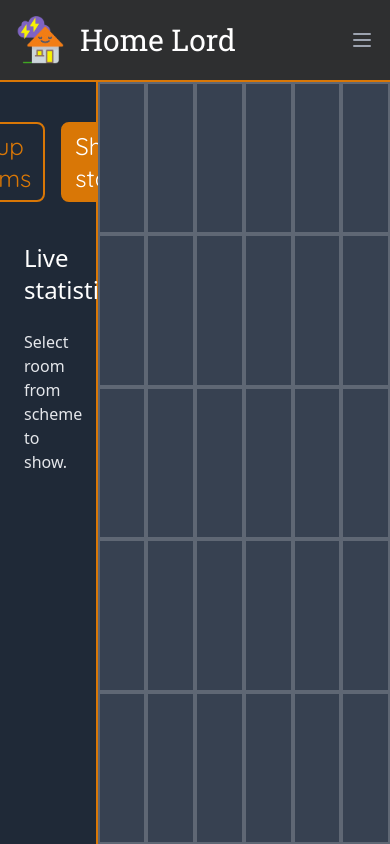
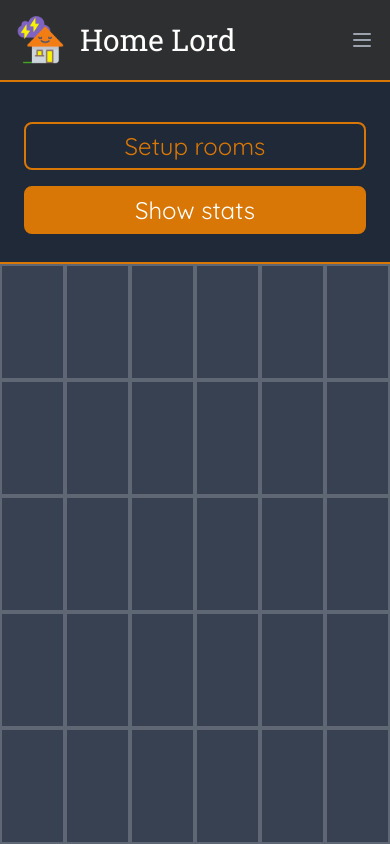
Before and after one commit to localhost-2137/frontend-coding-night-23, a React (Vite) app: page /home-scheme/stats in a window 390 px wide. Built offline with nearby package versions, Linux system fonts and the light colour scheme.

Commit message:
fix styles in home scheme

```diff
--- a/src/Atoms.ts
+++ b/src/Atoms.ts
@@ -7,7 +7,7 @@ const userAtom = atom(getUserObject());
 // atoms for home scheme
 const selectedRoomAtom = atom<SelectedRoom | null>(null);
 const roomsAtom = atom<Room[]>([]);
-const squaresAtom = atom<Square[]>(Array.from({length: 30}, (v, i) => ({
+const squaresAtom = atom<Square[]>(Array.from({length: 30}, (_v, i) => ({
         id: Date.now() + i,
         posX: i % 10,
         posY: Math.floor(i / 10),
--- a/src/Pages/HomeScheme/Components/GridRoom.tsx
+++ b/src/Pages/HomeScheme/Components/GridRoom.tsx
@@ -47,7 +47,7 @@ export default function GridRoom({id, title}: GridRoomProps) {
                     className="absolute top-0 text-center right-0 w-4 h-4 rounded p-3 flex justify-center items-center bg-red-700">
                     <span><TbX/></span>
                 </div>}
-                <span className="text-green-700 absolute bottom-8 text-3xl"><TbUserHexagon/></span>
+                <span className="text-green-700 absolute bottom-8 text-xl"><TbUserHexagon/></span>
             </div>
         </div>
     )
--- a/src/Pages/HomeScheme/Components/Sidebars/AddRoomSidebar.tsx
+++ b/src/Pages/HomeScheme/Components/Sidebars/AddRoomSidebar.tsx
@@ -36,19 +36,20 @@ export default function AddRoomSidebar() {
     }, []);
 
     return (
-        <div className="w-[25%] bg-gray-800 h-full px-6 py-4 border-r-2 border-r-amber-600">
-            <div className="w-full flex gap-4 justify-center items-center py-6">
+        <div className="md:w-[25%] w-full bg-gray-800 md:h-full h-[30%] overflow-auto px-6 py-4 text-white md:border-r-2 md:border-r-amber-600
+        border-b-2 border-b-amber-600">
+            <div className="w-full flex-col px-4 xl:flex-row flex gap-4 justify-center items-center py-6">
                 <Button
                     type={location.pathname === "/home-scheme/room" ? "default" : "alt"} isLink={true}
-                    className={`px-3 py-1.5 rounded`}
+                    className={`px-3 py-1.5 rounded`} width={"w-full"}
                     to="/home-scheme/room">Setup rooms</Button>
                 <Button
                     type={location.pathname === "/home-scheme/stats" ? "default" : "alt"} isLink={true}
-                    className={`px-3 py-1.5 rounded`}
+                    className={`px-3 py-1.5 rounded`} width={"w-full"}
                     to="/home-scheme/stats">Show stats</Button>
             </div>
             <h2 className="text-2xl pt-4">Select room</h2>
-            <div className="grid grid-cols-2 gap-4 py-6">
+            <div className="grid grid-cols-1 xl:grid-cols-2 gap-4 py-6">
                 {rooms.map((room) => (
                     <RoomBox isLocked={room.isLocked} active={selectedRoom && selectedRoom.id === room.id || false}
                              key={room.id}
--- a/src/Pages/HomeScheme/Components/Sidebars/LiveStatsSidebar.tsx
+++ b/src/Pages/HomeScheme/Components/Sidebars/LiveStatsSidebar.tsx
@@ -6,15 +6,16 @@ export default function LiveStatsSidebar() {
     const location = useLocation()
 
     return (
-        <div className="w-[25%] bg-gray-800 h-full px-6 py-4 text-white border-r-2 border-r-amber-600">
-            <div className="w-full flex gap-4 justify-center items-center py-6">
+        <div className="md:w-[25%] w-full bg-gray-800 md:h-full h-[30%] overflow-auto px-6 py-4 text-white md:border-r-2 md:border-r-amber-600
+        border-b-2 border-b-amber-600">
+            <div className="w-full flex flex-col xl:flex-row gap-4 justify-center items-center py-6">
                 <Button
                     type={location.pathname === "/home-scheme/room" ? "default" : "alt"} isLink={true}
-                    className={`px-3 py-1.5 rounded`}
+                    className={`px-3 py-1.5 rounded`} width={"w-full"}
                     to="/home-scheme/room">Setup rooms</Button>
                 <Button
                     type={location.pathname === "/home-scheme/stats" ? "default" : "alt"} isLink={true}
-                    className={`px-3 py-1.5 rounded`}
+                    className={`px-3 py-1.5 rounded`} width={"w-full"}
                     to="/home-scheme/stats">Show stats</Button>
             </div>
             <h2 className="text-2xl pt-4">Live statistics</h2>
--- a/src/Pages/HomeScheme/HomeScheme.tsx
+++ b/src/Pages/HomeScheme/HomeScheme.tsx
@@ -14,9 +14,9 @@ export default function HomeScheme() {
     const [squares, setSquares] = useAtom(squaresAtom)
 
     return (
-        <div className="w-full flex h-full">
+        <div className="w-full flex flex-col md:flex-row h-full">
             <Outlet/>
-            <div className="w-[75%] bg-gray-700 grid grid-cols-6">
+            <div className="md:w-[75%] w-full h-full bg-gray-700 grid grid-cols-6">
                 {squares.length && squares.map(square => {
                     return (
                         square.room ? <GridRoom key={square.room.id} id={square.room.id} title={square.room.title}/> :
```
